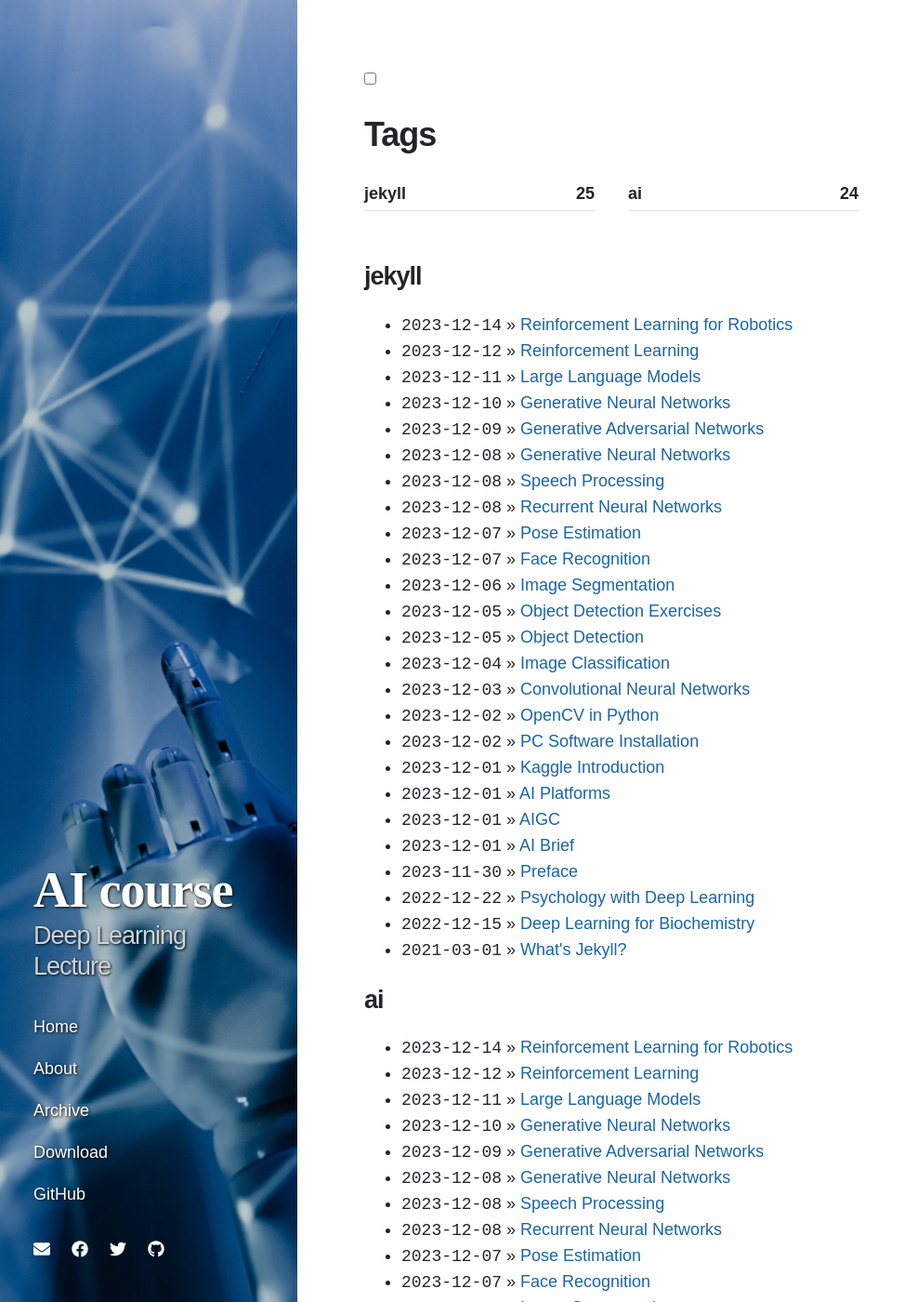
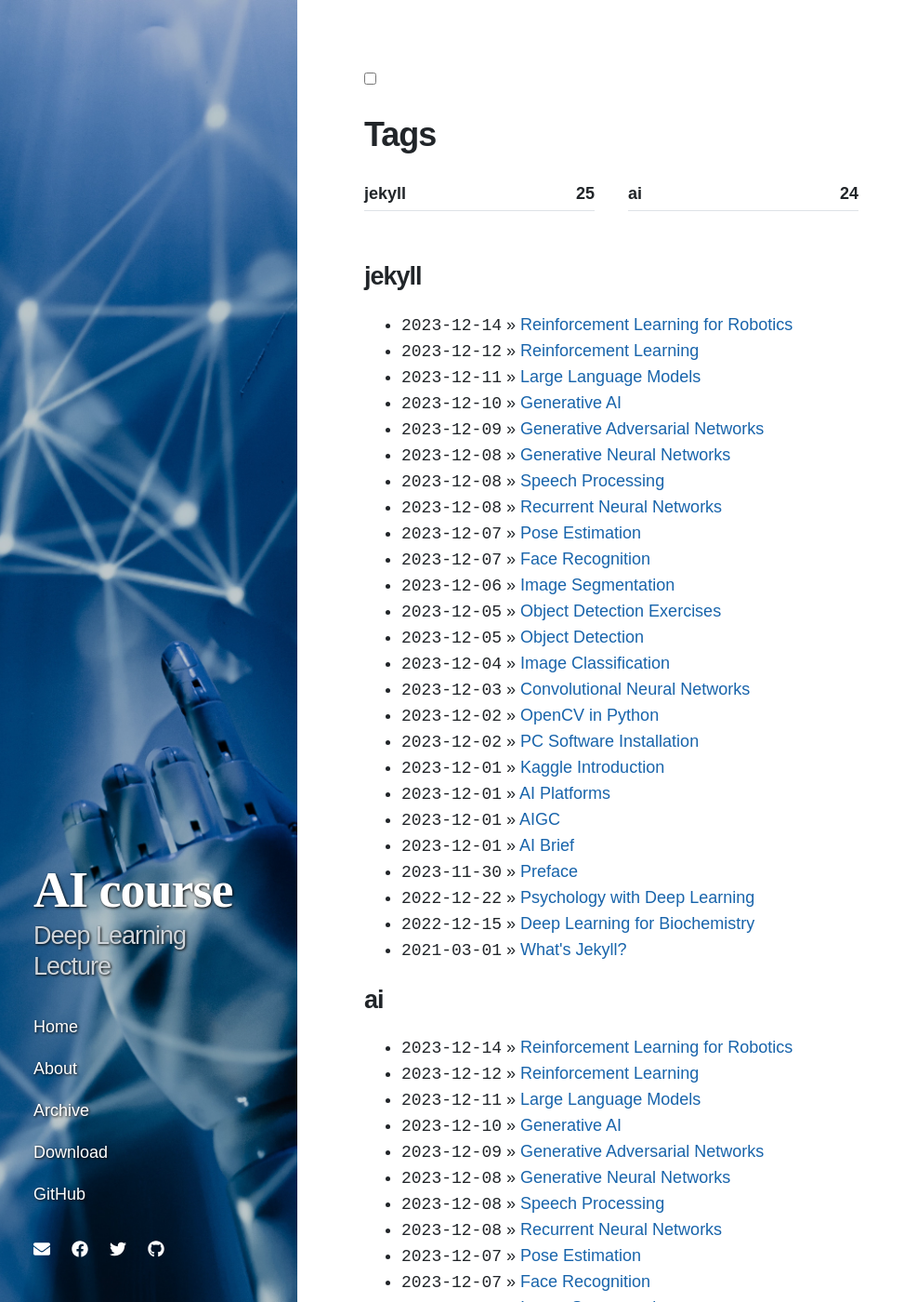
Before and after one commit to zivong/jekyll-theme-hydure, a Jekyll site: the page built from tags.md, in a window 1280 px wide and 1400 px high. Shown: the whole window at 93% size, without its empty margins (0-987 px from the left). Built offline with Jekyll 4.4.1, drawn with Linux system fonts in a browser that asks for light colours; nearby versions of some CDN libraries.

Commit message:
Update 2023-12-10-Generative-AI.md

```diff
--- a/_posts/2023-12-10-Generative-AI.md
+++ b/_posts/2023-12-10-Generative-AI.md
@@ -1,6 +1,6 @@
 ---
 layout: post
-title: Generative Neural Networks
+title: Generative AI
 author: [Richard Kuo]
 category: [Lecture]
 tags: [jekyll, ai]
```
